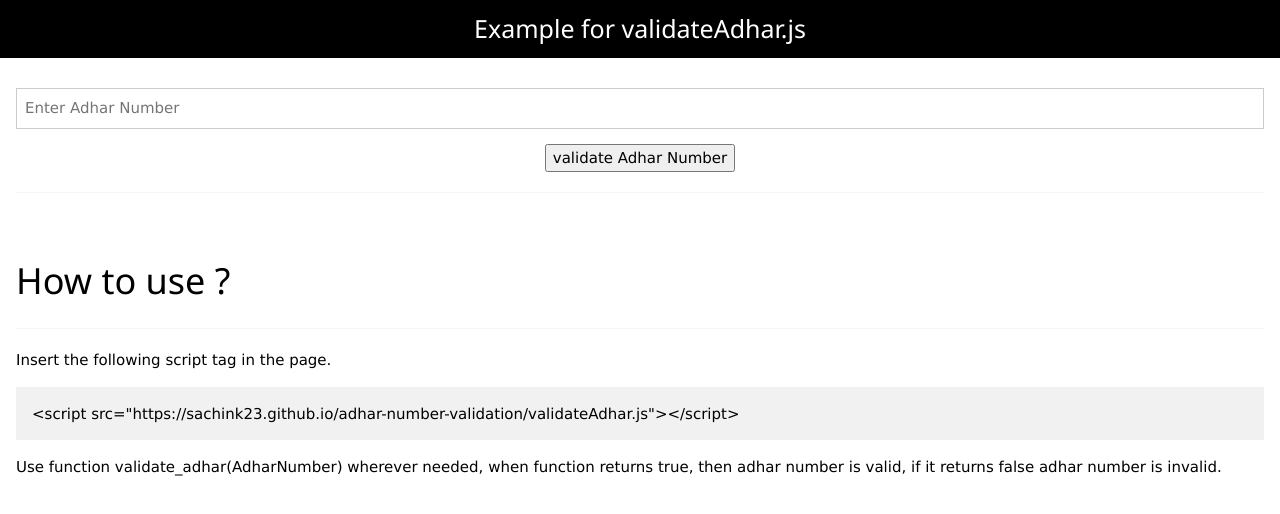
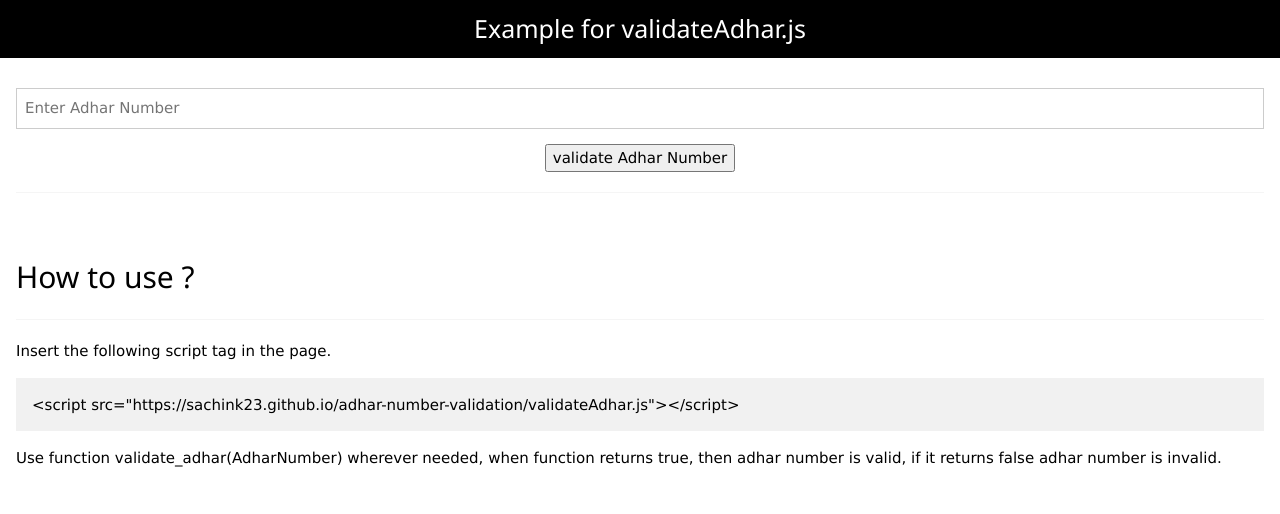
Before and after one commit to sachink23/adhar-number-validation, a plain HTML site: page index.html in a window 1280 px wide. Drawn offline with nearby package versions, Linux system fonts and the light colour scheme.

Commit message:
Update index.html

```diff
--- a/index.html
+++ b/index.html
@@ -21,7 +21,7 @@
       </div>
       <br>
       <div class="w3-container">
-          <h1>How to use ?</h1>
+          <h2>How to use ?</h2>
           <hr class="w3-opacity"/>
            <p>Insert the following script tag in the page.</p>
             <div class="w3-panel w3-light-gray">
@@ -30,6 +30,7 @@
            <p>Use function validate_adhar(AdharNumber) wherever needed, when function returns true, then adhar number is valid, if it returns false adhar number is invalid.</p>
 
       </div>
+
       <script type="text/javascript" src="https://sachink23.github.io/adhar-number-validation/validateAdhar.js"></script>
       <script>
           function ButtonClickValidate() {
```
